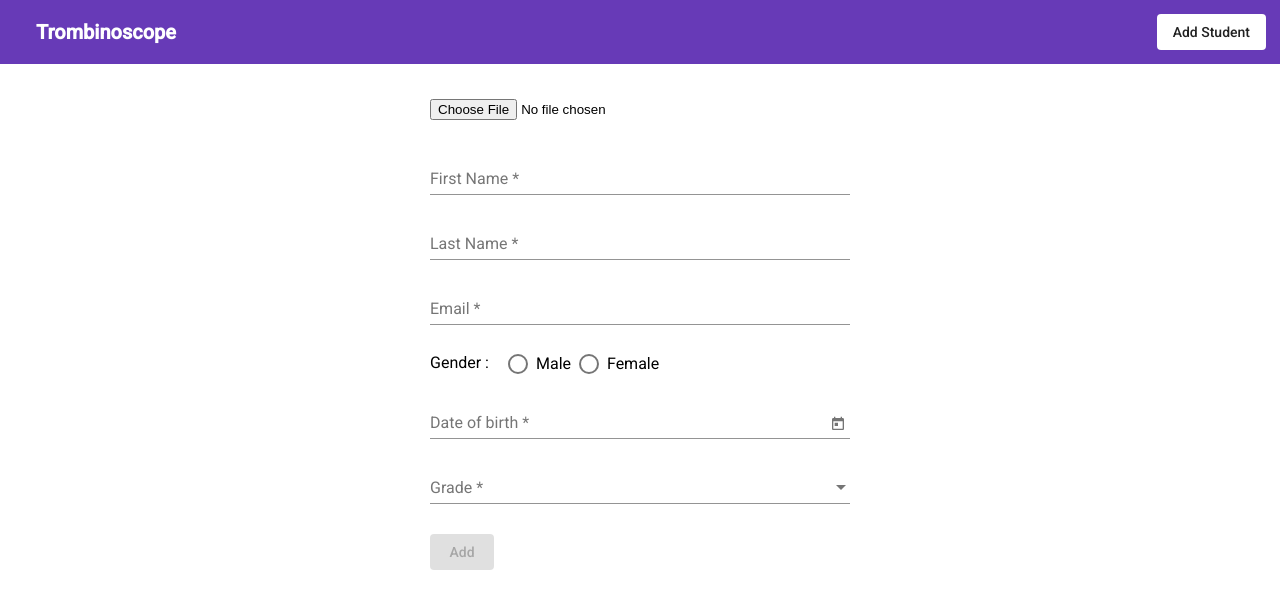
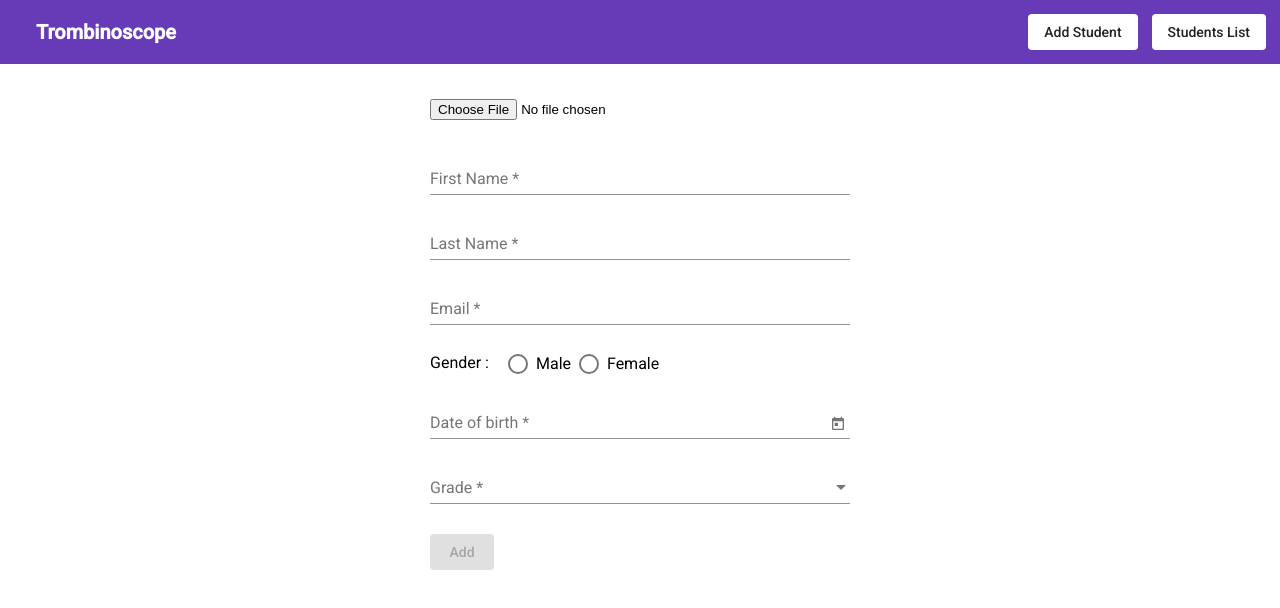
Before and after one commit to Sid-Djilali-Saiah/AngularForm, an Angular app in the folder angutromb/: page /form in a window 1280 px wide. Shown: the top 608 px of the page. Built offline with nearby package versions, Linux system fonts and the light colour scheme.

Commit message:
button student list and new route, button add (form) redirect to list

```diff
--- a/angutromb/src/app/app.component.html
+++ b/angutromb/src/app/app.component.html
@@ -4,9 +4,8 @@
   <span class="menu-spacer"></span>
     <div class="example-button-row">
       <button mat-flat-button [routerLink]="'/form'"> Add Student </button>
-      <!--<button mat-flat-button [routerLink]="'/list'"> Students List </button>-->
+      <button mat-flat-button [routerLink]="'/list'"> Students List </button>
     </div>
 </mat-toolbar>
 
 <router-outlet></router-outlet>
-<app-student-list></app-student-list>
--- a/angutromb/src/app/form/form.component.ts
+++ b/angutromb/src/app/form/form.component.ts
@@ -1,6 +1,7 @@
 import { Component, OnInit } from '@angular/core';
 import { FormBuilder, FormGroup, Validators } from "@angular/forms";
 import { Student } from "../student";
+import { Router } from '@angular/router';
 
 @Component({
   selector: 'app-form',
@@ -13,7 +14,7 @@ export class FormComponent implements OnInit {
   GradeArray: any = ['B1', 'B2', 'B3', 'I1', 'I2'];
   students: Student[] = [];
 
-  constructor(public fb: FormBuilder) { }
+  constructor(public fb: FormBuilder, private router: Router) { }
 
   ngOnInit() {
     this.myForm = this.fb.group({
@@ -73,6 +74,7 @@ export class FormComponent implements OnInit {
       firstName: this.myForm.controls.firstName.value
     })
     this.saveStudents()
+    this.router.navigate(['/list'])
   }
 
 }
```
